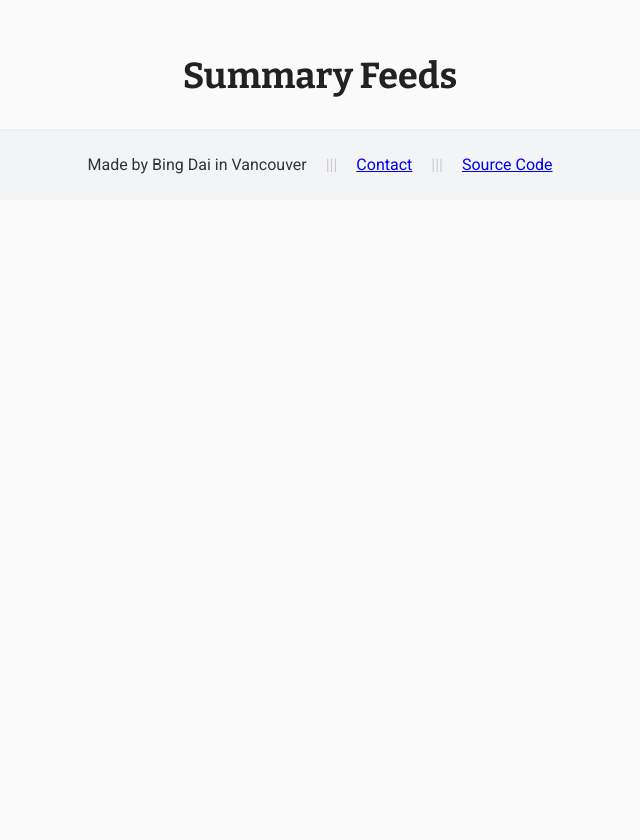
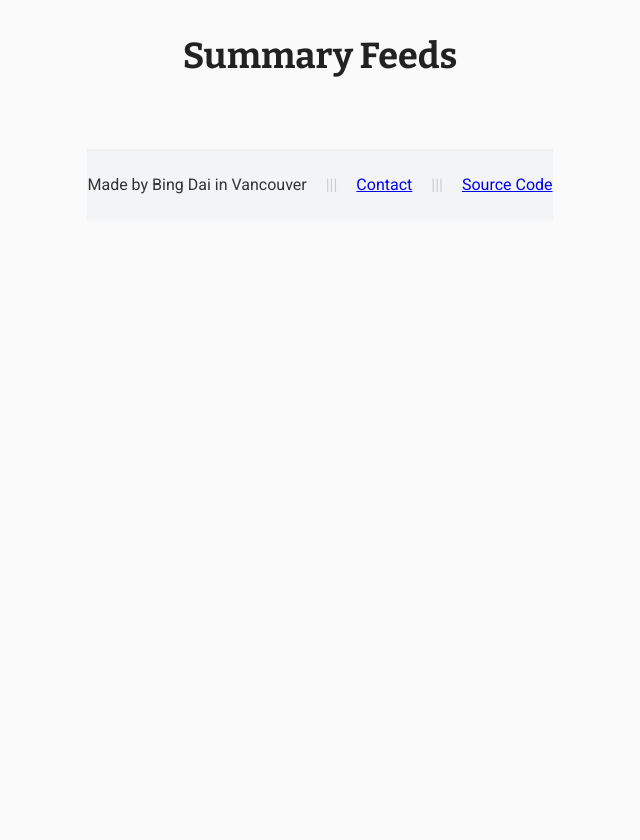
Before and after one commit to bingdai/summaryfeeds, a Flask app: page / in a window 1280 px wide. Shown: the whole page, without its empty margins (320-960 px from the left). After the commit the page ends 194 px from the top, so only its background shows below. Run offline with Flask 3, Linux system fonts and the light colour scheme; data that the repository does not hold is empty.

Commit message:
Add padding and box-sizing to elements, adjust body padding, center content, and style email container

```diff
--- a/static/css/styles.css
+++ b/static/css/styles.css
@@ -1,3 +1,8 @@
+/* Add a general padding and box-sizing to make sure elements fit well */
+* {
+    box-sizing: border-box;
+}
+
 body {
     display: flex;
     flex-direction: column;
@@ -5,10 +10,26 @@ body {
     background-color: #fafafa;
     line-height: 1.8; /* Increased line height for better readability */
     margin: 0;
-    padding: 20px;
+    padding: 0 20px; /* Adjust padding for the entire body */
     font-family: 'Roboto', sans-serif;
     font-size: 16px; /* Adjusted for better readability */
     color: #333; /* Darker text for better contrast */
+    align-items: center; /* Center children horizontally */
+}
+
+/* Add a max-width to the main content container */
+.content {
+    max-width: 800px; /* Adjust this value to control the content width */
+    width: 100%; /* Make sure it occupies full width within the max-width */
+    padding: 20px; /* Padding inside the container */
+    margin: 0 auto; /* Center the container */
+}
+
+h1, h2, .email-container {
+    width: 100%; /* Ensure full width to align with the container */
+    max-width: 800px; /* Match the max-width of the content for alignment */
+    margin-left: auto; /* Center the element */
+    margin-right: auto; /* Center the element */
 }
 
 h1 {
@@ -26,6 +47,15 @@ h2 {
     margin-bottom: 20px; /* Increased margin */
     text-align: center;
     color:#444
+}
+
+.email-container {
+    margin-top: auto;
+    width: 100%;
+    padding: 20px 0; /* More padding for a taller footer */
+    text-align: center;
+    background-color: #f2f4f6; /* Match the page background */
+    border-top: 2px solid #eee; /* Subtle separation from content */
 }
 
 ul {
@@ -71,15 +101,6 @@ li a:hover {
     }
 }
 
-.email-container {
-    margin-top: auto;
-    width: 100%;
-    padding: 20px 0; /* More padding for a taller footer */
-    text-align: center;
-    background-color: #f2f4f6; /* Match the page background */
-    border-top: 2px solid #eee; /* Subtle separation from content */
-}
-
 .divider {
     margin: 0 15px; /* More space around divider for clarity */
     color: #ccc; /* Lighter color for a less intrusive divider */}
--- a/templates/index.html
+++ b/templates/index.html
@@ -1,6 +1,7 @@
 {% extends "base.html" %}
 {% block title %}Home - Summary Feeds{% endblock %}
 {% block content %}
+<div class="content"> <!-- Container to control content width -->
     {% for channel_title, data in playlists.items() %}
         <h2><a href="{{ data.url }}">{{ channel_title }}</a></h2>
         <ul>
@@ -21,4 +22,5 @@
             {% endfor %}
         </ul>
     {% endfor %}
+</div>
 {% endblock %}
```
